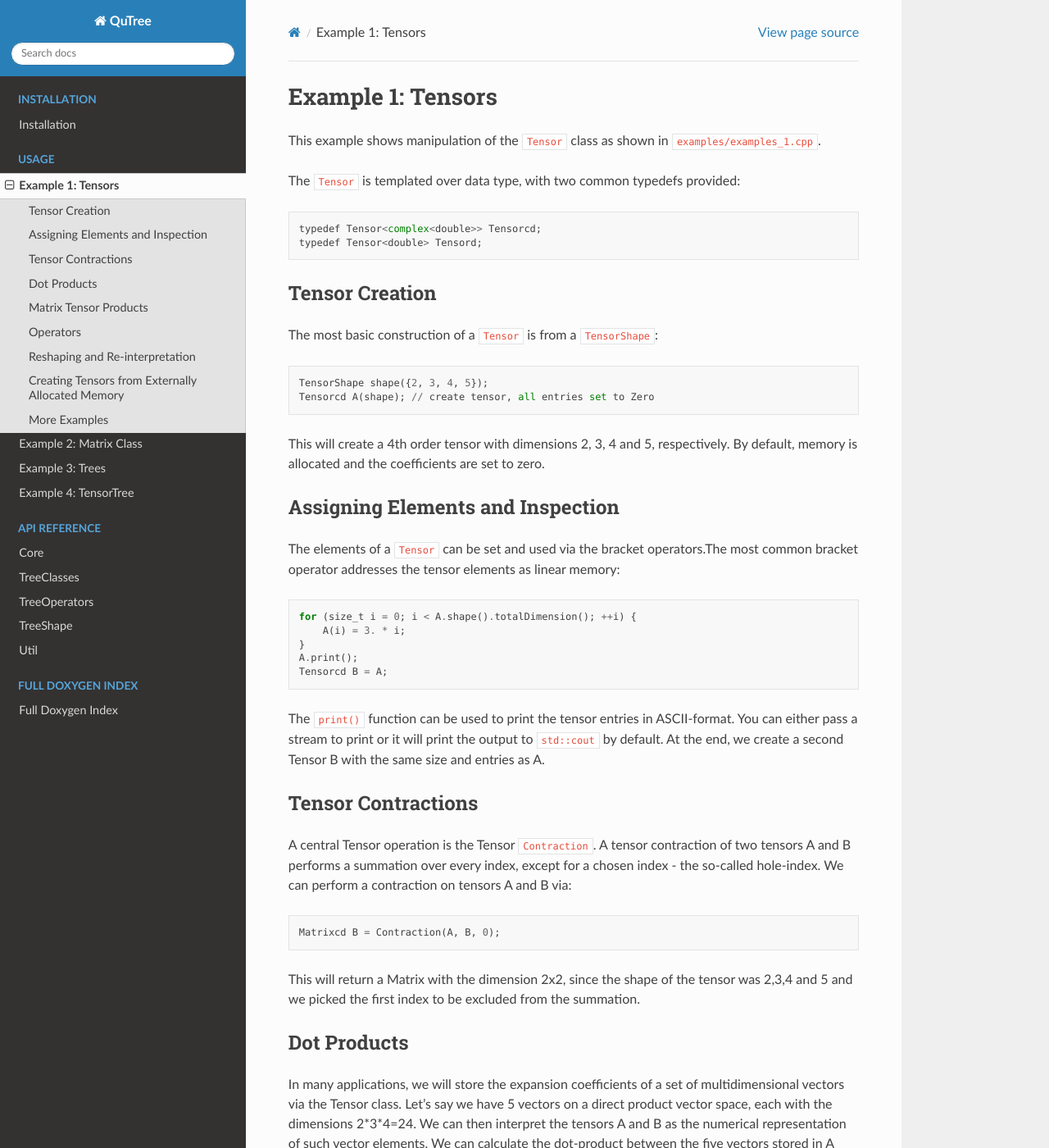
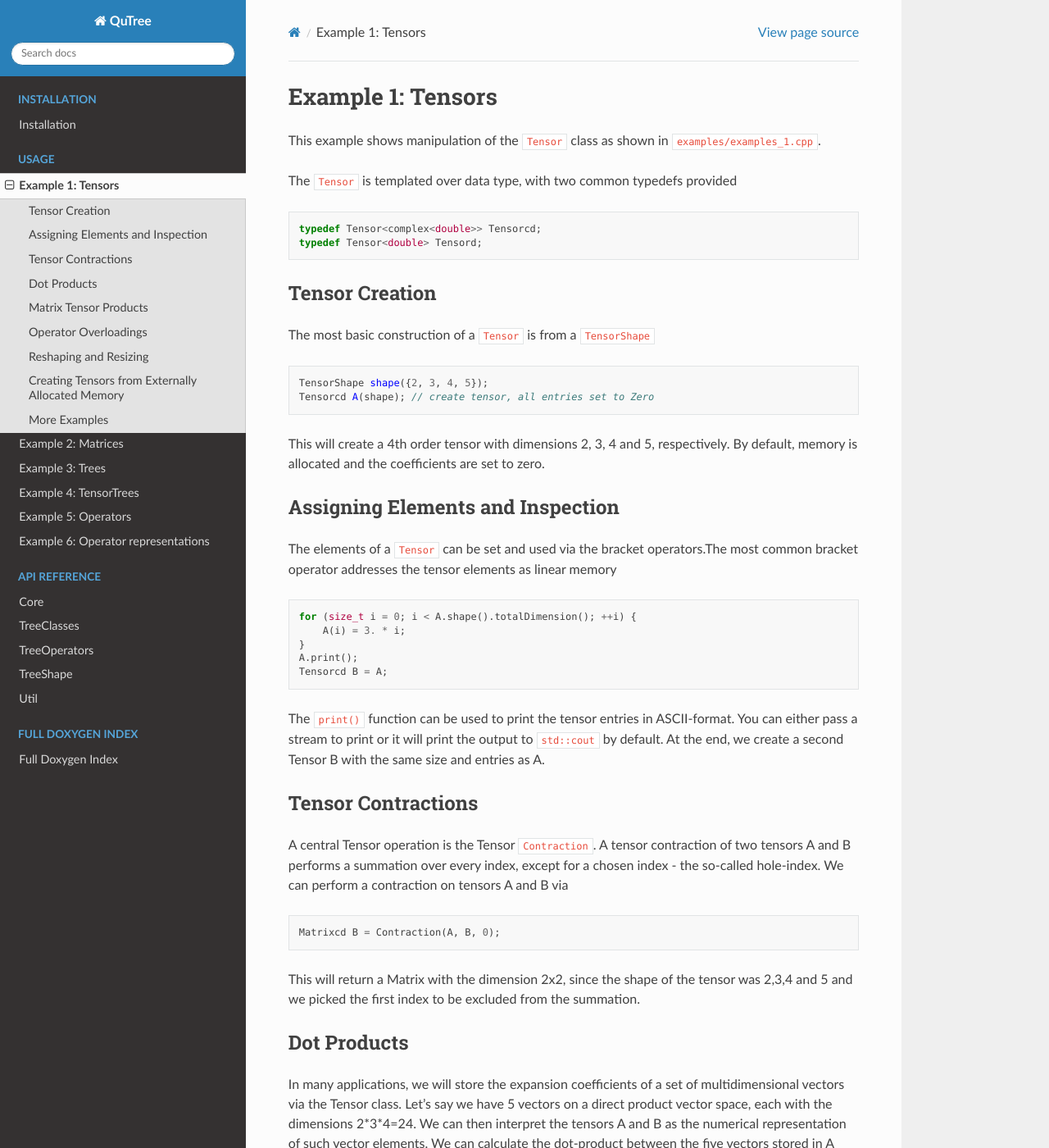
Before and after one commit to roman-ellerbrock/QuTree, a Sphinx documentation site: the page built from docs/sphinx/example_1.rst, in a window 1280 px wide and 1400 px high. Shown: the whole window at 82% size. Built offline with Sphinx 7.4.7 and the Read the Docs theme 2.0.0, drawn with Linux system fonts in a browser that asks for light colours; some of the changed text lies outside the part shown.

Commit message:
Added new usage examples to the documentation.

```diff
--- a/docs/index.rst
+++ b/docs/index.rst
@@ -21,6 +21,8 @@ Welcome to QuTree's documentation!
    sphinx/example_2
    sphinx/example_3
    sphinx/example_4
+   sphinx/example_5
+   sphinx/example_6
 
 
 .. toctree::
--- a/docs/sphinx/example_1.rst
+++ b/docs/sphinx/example_1.rst
@@ -4,14 +4,18 @@ Example 1: Tensors
 
 This example shows manipulation of the :code:`Tensor` class as shown in :code:`examples/examples_1.cpp`.
 
-The :code:`Tensor` is templated over data type, with two common typedefs provided::
+The :code:`Tensor` is templated over data type, with two common typedefs provided
+
+.. code-block:: C++
 
     typedef Tensor<complex<double>> Tensorcd;
     typedef Tensor<double> Tensord;
 
 Tensor Creation
 ===============
-The most basic construction of a :code:`Tensor` is from a :code:`TensorShape`::
+The most basic construction of a :code:`Tensor` is from a :code:`TensorShape`
+
+.. code-block:: C++
 
     TensorShape shape({2, 3, 4, 5});
     Tensorcd A(shape); // create tensor, all entries set to Zero
@@ -23,7 +27,9 @@ Assigning Elements and Inspection
 =================
 
 The elements of a :code:`Tensor` can be set and used via the bracket operators.The most common
-bracket operator addresses the tensor elements as linear memory::
+bracket operator addresses the tensor elements as linear memory
+
+.. code-block:: C++
 
     for (size_t i = 0; i < A.shape().totalDimension(); ++i) {
         A(i) = 3. * i;
@@ -40,7 +46,9 @@ Tensor Contractions
 
 A central Tensor operation is the Tensor :code:`Contraction`. A tensor contraction of
 two tensors A and B performs a summation over every index, except for a chosen index - the
-so-called hole-index. We can perform a contraction on tensors A and B via::
+so-called hole-index. We can perform a contraction on tensors A and B via
+
+.. code-block:: C++
 
     Matrixcd B = Contraction(A, B, 0);
 
@@ -55,7 +63,9 @@ vectors via the Tensor class. Let's say we have 5 vectors on a direct product
 vector space, each with the dimensions 2*3*4=24. We can then interpret the tensors A
 and B as the numerical representation of such vector elements.
 We can calculate the dot-product between the five vectors stored in A with the five vectors
-stored in B using the Dot-product routine::
+stored in B using the Dot-product routine
+
+.. code-block:: C++
 
     Matrixcd S = A.DotProduct(B);
     S.print();
@@ -68,7 +78,9 @@ is excluded from the summation.
 Matrix Tensor Products
 ======================
 
-Matix Tensor Products can be performed via::
+Matix Tensor Products can be performed via
+
+.. code-block:: C++
 
     Matrixcd M(3, 3);
     Tensorcd C = MatrixTensor(M, A, 1);
@@ -80,10 +92,12 @@ or that change the order of M and A which is equivalent to applying a transpose
 to the Tensor A (see :code:`TensorMatrix(A, M, 1)`). Please refer to the source code for more
 information.
 
-Operators
-=========
+Operator Overloadings
+=====================
 
-There exist various operator overloadings of tensors::
+There exist various operator overloadings of tensors
+
+.. code-block:: C++
 
     Tensorcd D = C - B;
     D *= 0.5;
@@ -91,11 +105,13 @@ There exist various operator overloadings of tensors::
 
 and so on.
 
-Reshaping and Re-interpretation
-===============================
+Reshaping and Resizing
+======================
 
 Tensors and Matrices can be reinterpreted without copying memory, simply by changing
-the dimensions. A commonly requested option is the Tensor reshaping::
+the dimensions. A commonly requested option is the Tensor reshaping
+
+.. code-block:: C++
 
     TensorShape newshape({5,2,12});
     A.Reshape(newshape);
@@ -111,7 +127,9 @@ Creating Tensors from Externally Allocated Memory
 When using QuTree in existing frameworks the memory of tensors
 can be previously allocated. At some point one may wish to interpret
 a chunk of memory as a tensor from now on. This can be done by
-passing the pointer to the tensor contructor::
+passing the pointer to the tensor contructor
+
+.. code-block:: C++
 
     complex<double> *ptr = new complex<double>[120];
     bool zero = true;
```
Also changed, not shown: docs/sphinx/example_2.rst (+17 -8 lines), docs/sphinx/example_3.rst (+24 -8 lines), docs/sphinx/example_4.rst (+19 -9 lines), docs/sphinx/example_5.rst (added, +69 -0 lines), docs/sphinx/example_6.rst (added, +54 -0 lines).
